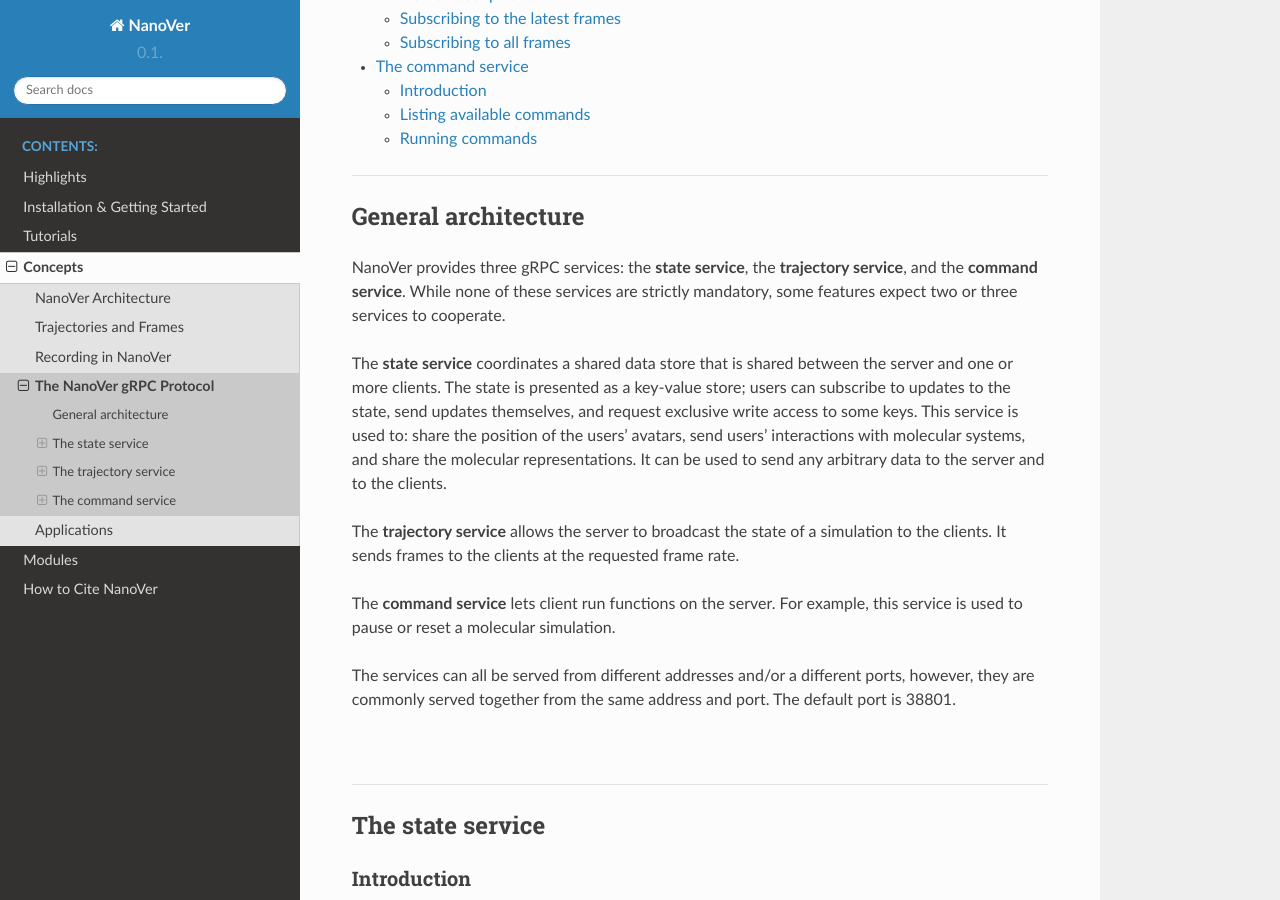
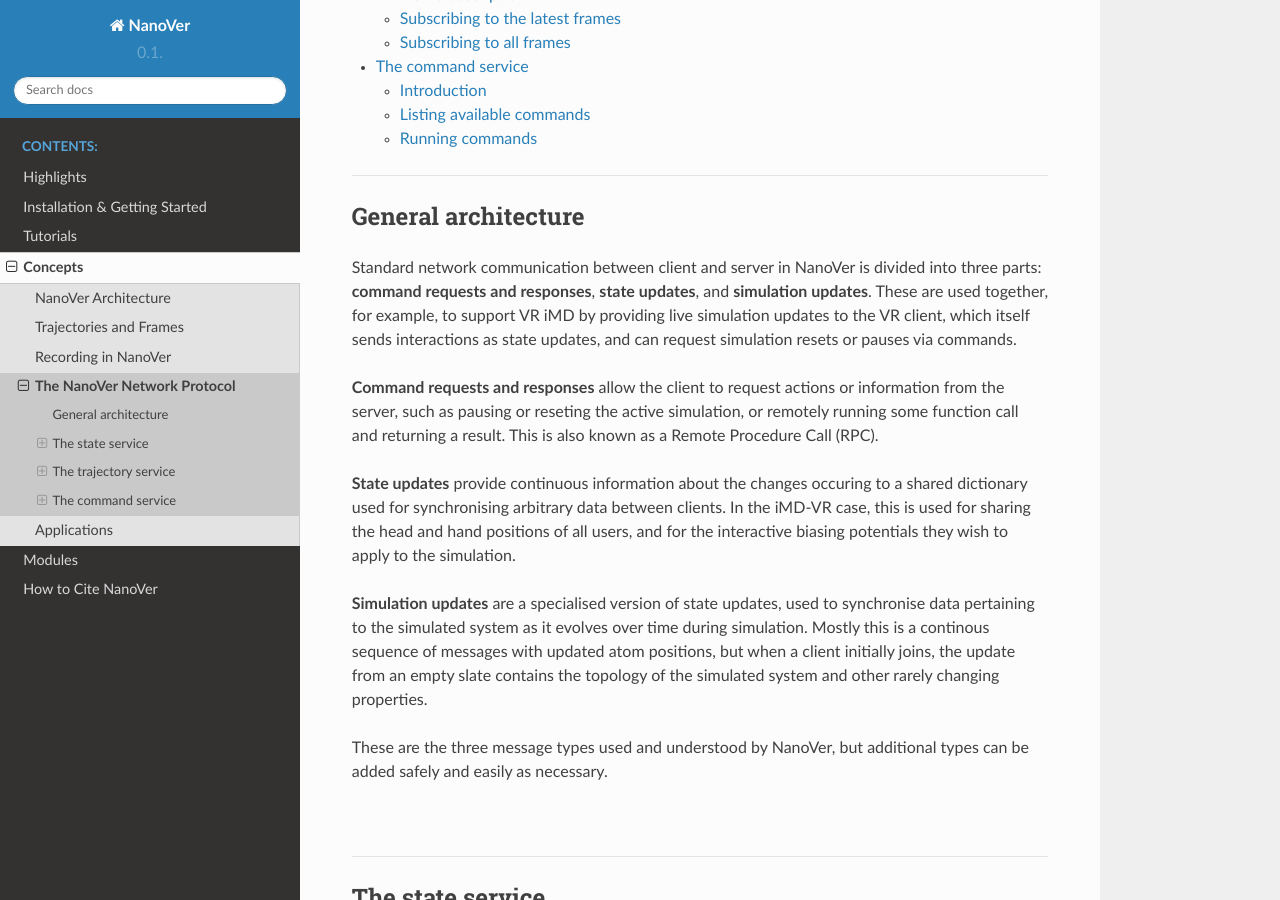
Before and after one commit to IRL2/nanover-docs, a Sphinx documentation site: the page built from source/concepts/base-protocol.rst, in a window 1280 px wide and 900 px high, scrolled down 453 px. Built offline with Sphinx 7.4.7 and the Read the Docs theme 3.1.0, drawn with Linux system fonts in a browser that asks for light colours; pages that are not in the unit, such as notebooks, are missing from menus; the version number could not be read and is left out; some of the changed text lies outside the part shown.

Commit message:
updating base-protocol

```diff
--- a/source/concepts/architecture.rst
+++ b/source/concepts/architecture.rst
@@ -47,7 +47,8 @@
 At the high level, NanoVer communicates using JSON-like messages between server and client. Each message sent and
 received is an object with a key mapping a particular message type to an object representing the message payload.
 The standard message types in NanoVer are "frame", "state", and "command", but it is simple to add support for
-additional types as desired for new applications.
+additional types as desired for new applications. More detailed information about the format of these messages can be
+found in :ref:`the description of the base protocol. <base-protocol>`
 
 |
 
--- a/source/concepts/base-protocol.rst
+++ b/source/concepts/base-protocol.rst
@@ -1,8 +1,8 @@
 .. _base-protocol:
 
-=========================
-The NanoVer gRPC Protocol
-=========================
+============================
+The NanoVer Network Protocol
+============================
 
 .. contents:: Contents
     :depth: 2
@@ -14,28 +14,30 @@
 General architecture
 ####################
 
-NanoVer provides three gRPC services: the **state service**, the **trajectory service**,
-and the **command service**. While none of these services are strictly
-mandatory, some features expect two or three services to cooperate.
+Standard network communication between client and server in NanoVer is divided into
+three parts: **command requests and responses**, **state updates**, and **simulation
+updates**. These are used together, for example, to support VR iMD by providing live
+simulation updates to the VR client, which itself sends interactions as state updates,
+and can request simulation resets or pauses via commands.
 
-The **state service** coordinates a shared data store that is shared between
-the server and one or more clients. The state is presented as a key-value store;
-users can subscribe to updates to the state, send updates themselves,
-and request exclusive write access to some keys. This service is used to:
-share the position of the users' avatars, send users' interactions
-with molecular systems, and share the molecular representations. It
-can be used to send any arbitrary data to the server and to the clients.
+**Command requests and responses** allow the client to request actions or information
+from the server, such as pausing or reseting the active simulation, or remotely running
+some function call and returning a result. This is also known as a Remote Procedure Call
+(RPC).
 
-The **trajectory service** allows the server to broadcast the state of a
-simulation to the clients. It sends frames to the clients at the
-requested frame rate.
+**State updates** provide continuous information about the changes occuring to a
+shared dictionary used for synchronising arbitrary data between clients. In the iMD-VR
+case, this is used for sharing the head and hand positions of all users, and for the
+interactive biasing potentials they wish to apply to the simulation.
 
-The **command service** lets client run functions on the server. For example,
-this service is used to pause or reset a molecular simulation.
+**Simulation updates** are a specialised version of state updates, used to synchronise
+data pertaining to the simulated system as it evolves over time during simulation.
+Mostly this is a continous sequence of messages with updated atom positions, but
+when a client initially joins, the update from an empty slate contains the topology of
+the simulated system and other rarely changing properties.
 
-The services can all be served from different addresses and/or a
-different ports, however, they are commonly served together from the same
-address and port. The default port is 38801.
+These are the three message types used and understood by NanoVer, but additional
+types can be added safely and easily as necessary.
 
 |
 
```
